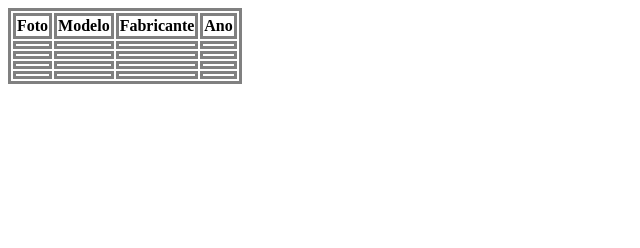
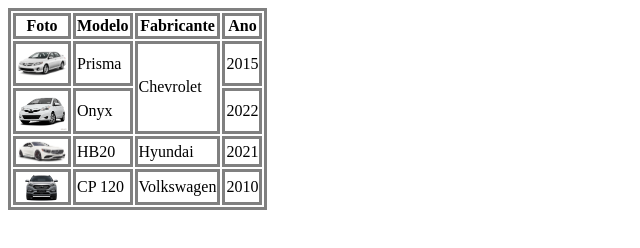
Before and after one commit to Delay37/exercicio-table, a plain HTML site: page index.html in a window 1280 px wide. Shown: the whole page, without its empty margins (0-640 px from the left). Drawn offline with Linux system fonts and the light colour scheme.

Commit message:
Adiciona as imagens e info a tabela

```diff
--- a/index.html
+++ b/index.html
@@ -5,6 +5,7 @@
             tr{border: gray solid;}
             th{border: gray solid;}
             td{border: gray solid;}
+            img{width: 50px;}
         </style>
     </head>
     <body>
@@ -18,28 +19,27 @@
             </thead>
             <tbody>
                 <tr>
-                    <td><img url=""></td>
-                    <td></td>
-                    <td></td>
-                    <td></td>
+                    <td><img src="Imagens/carro1.png"></td>
+                    <td>Prisma</td>
+                    <td rowspan="2">Chevrolet</td>
+                    <td>2015</td>
                 </tr>
                 <tr>
-                    <td><img url=""></td>
-                    <td></td>
-                    <td></td>
-                    <td></td>
+                    <td><img src="Imagens/carro2.png"></td>
+                    <td>Onyx</td>
+                    <td>2022</td>
                 </tr>
                 <tr>
-                    <td><img url=""></td>
-                    <td></td>
-                    <td></td>
-                    <td></td>
+                    <td><img src="Imagens/carro3.png"></td>
+                    <td>HB20</td>
+                    <td>Hyundai</td>
+                    <td>2021</td>
                 </tr>
                 <tr>
-                    <td><img url=""></td>
-                    <td></td>
-                    <td></td>
-                    <td></td>
+                    <td><img src="Imagens/carro4.png"></td>
+                    <td>CP 120</td>
+                    <td>Volkswagen</td>
+                    <td>2010</td>
                 </tr>
             </tbody>
         </table>
```
